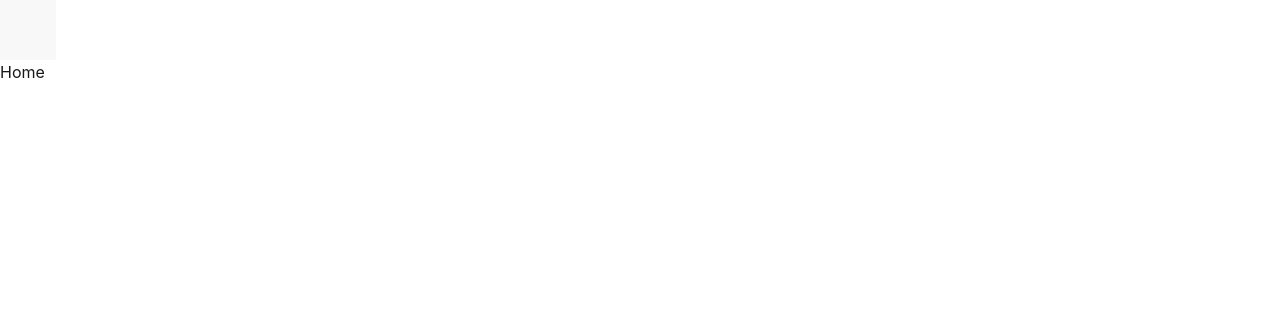
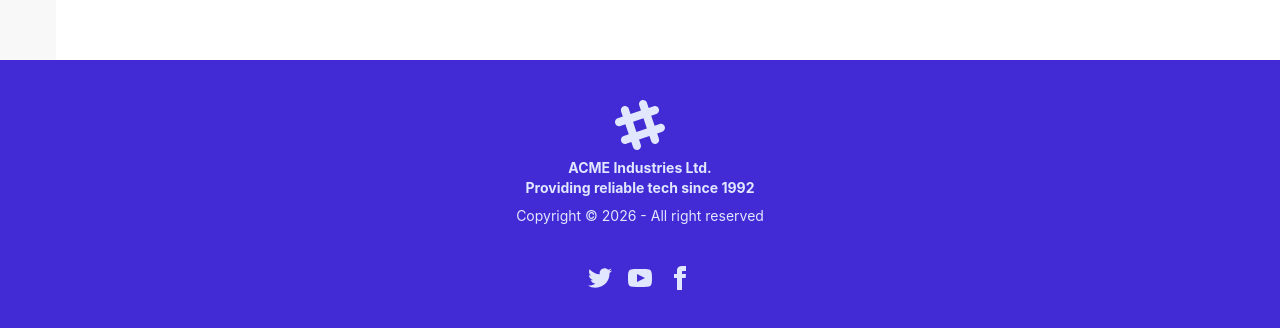
Before and after one commit to Manivass/judgeX-web, a React (Vite) app: page / in a window 1280 px wide. Shown: the part 804-1132 px from the top of the page. Before the commit the page ends 888 px from the top, so only its background shows below. Built offline with nearby package versions, Linux system fonts and the light colour scheme.

Commit message:
added footer

```diff
--- a/package.json
+++ b/package.json
@@ -15,6 +15,7 @@
     "dotenv": "^17.4.2",
     "react": "^19.2.6",
     "react-dom": "^19.2.6",
+    "react-icons": "^5.6.0",
     "react-router": "^7.17.0",
     "react-router-dom": "^7.17.0",
     "tailwindcss": "^4.3.0"
--- a/src/App.jsx
+++ b/src/App.jsx
@@ -1,12 +1,12 @@
 import Login from "./components/Login";
-import { createBrowserRouter, Outlet, RouterProvider } from "react-router-dom";
-import Home from "./components/Home";
+import { createBrowserRouter, RouterProvider } from "react-router-dom";
 import Navbar from "./components/Navbar";
+import Footer from "./components/Footer";
 export const Layout = () => {
   return (
     <>
       <Navbar />
-      <Outlet />
+      <Footer />
     </>
   );
 };
@@ -19,12 +19,6 @@
   {
     path: "/",
     element: <Layout />,
-    children: [
-      {
-        index: true,
-        element: <Home />,
-      },
-    ],
   },
 ]);
 
--- /dev/null
+++ b/src/components/Footer.jsx
@@ -0,0 +1,66 @@
+const Footer = () => {
+  return (
+    <div>
+      <footer className="footer footer-horizontal footer-center bg-primary text-primary-content p-10">
+        <aside>
+          <svg
+            width="50"
+            height="50"
+            viewBox="0 0 24 24"
+            xmlns="http://www.w3.org/2000/svg"
+            fillRule="evenodd"
+            clipRule="evenodd"
+            className="inline-block fill-current"
+          >
+            <path d="M22.672 15.226l-2.432.811.841 2.515c.33 1.019-.209 2.127-1.23 2.456-1.15.325-2.148-.321-2.463-1.226l-.84-2.518-5.013 1.677.84 2.517c.391 1.203-.434 2.542-1.831 2.542-.88 0-1.601-.564-1.86-1.314l-.842-2.516-2.431.809c-1.135.328-2.145-.317-2.463-1.229-.329-1.018.211-2.127 1.231-2.456l2.432-.809-1.621-4.823-2.432.808c-1.355.384-2.558-.59-2.558-1.839 0-.817.509-1.582 1.327-1.846l2.433-.809-.842-2.515c-.33-1.02.211-2.129 1.232-2.458 1.02-.329 2.13.209 2.461 1.229l.842 2.515 5.011-1.677-.839-2.517c-.403-1.238.484-2.553 1.843-2.553.819 0 1.585.509 1.85 1.326l.841 2.517 2.431-.81c1.02-.33 2.131.211 2.461 1.229.332 1.018-.21 2.126-1.23 2.456l-2.433.809 1.622 4.823 2.433-.809c1.242-.401 2.557.484 2.557 1.838 0 .819-.51 1.583-1.328 1.847m-8.992-6.428l-5.01 1.675 1.619 4.828 5.011-1.674-1.62-4.829z"></path>
+          </svg>
+          <p className="font-bold">
+            ACME Industries Ltd.
+            <br />
+            Providing reliable tech since 1992
+          </p>
+          <p>Copyright © {new Date().getFullYear()} - All right reserved</p>
+        </aside>
+        <nav>
+          <div className="grid grid-flow-col gap-4">
+            <a>
+              <svg
+                xmlns="http://www.w3.org/2000/svg"
+                width="24"
+                height="24"
+                viewBox="0 0 24 24"
+                className="fill-current"
+              >
+                <path d="M24 4.557c-.883.392-1.832.656-2.828.775 1.017-.609 1.798-1.574 2.165-2.724-.951.564-2.005.974-3.127 1.195-.897-.957-2.178-1.555-3.594-1.555-3.179 0-5.515 2.966-4.797 6.045-4.091-.205-7.719-2.165-10.148-5.144-1.29 2.213-.669 5.108 1.523 6.574-.806-.026-1.566-.247-2.229-.616-.054 2.281 1.581 4.415 3.949 4.89-.693.188-1.452.232-2.224.084.626 1.956 2.444 3.379 4.6 3.419-2.07 1.623-4.678 2.348-7.29 2.04 2.179 1.397 4.768 2.212 7.548 2.212 9.142 0 14.307-7.721 13.995-14.646.962-.695 1.797-1.562 2.457-2.549z"></path>
+              </svg>
+            </a>
+            <a>
+              <svg
+                xmlns="http://www.w3.org/2000/svg"
+                width="24"
+                height="24"
+                viewBox="0 0 24 24"
+                className="fill-current"
+              >
+                <path d="M19.615 3.184c-3.604-.246-11.631-.245-15.23 0-3.897.266-4.356 2.62-4.385 8.816.029 6.185.484 8.549 4.385 8.816 3.6.245 11.626.246 15.23 0 3.897-.266 4.356-2.62 4.385-8.816-.029-6.185-.484-8.549-4.385-8.816zm-10.615 12.816v-8l8 3.993-8 4.007z"></path>
+              </svg>
+            </a>
+            <a>
+              <svg
+                xmlns="http://www.w3.org/2000/svg"
+                width="24"
+                height="24"
+                viewBox="0 0 24 24"
+                className="fill-current"
+              >
+                <path d="M9 8h-3v4h3v12h5v-12h3.642l.358-4h-4v-1.667c0-.955.192-1.333 1.115-1.333h2.885v-5h-3.808c-3.596 0-5.192 1.583-5.192 4.615v3.385z"></path>
+              </svg>
+            </a>
+          </div>
+        </nav>
+      </footer>
+    </div>
+  );
+};
+
+export default Footer;
--- a/src/components/Login.jsx
+++ b/src/components/Login.jsx
@@ -1,6 +1,7 @@
 import { useState, useEffect } from "react";
 import axios from "axios";
 import { BASE_URL } from "../utils/constant";
+import { useNavigate } from "react-router";
 
 const Login = () => {
   let [firstName, setFirstName] = useState("");
@@ -8,16 +9,17 @@
   let [email, setEmail] = useState("");
   let [password, setPassword] = useState("");
   let [signup, setsignUp] = useState(false);
+  const navigate = useNavigate();
   console.log(useEffect);
   const handleGoogleLogin = async (response) => {
     try {
       console.log("Google Token:", response.credential);
-      const res = await axios.post(
+      await axios.post(
         BASE_URL + "/google-login",
-        { token: response.credential, provider: "google" },
+        { token: response.credential, authProvider: "google" },
         { withCredentials: true },
       );
-      console.log("Backend response:", res.data);
+      navigate("/");
     } catch (err) {
       console.log(err);
     }
--- a/src/components/Navbar.jsx
+++ b/src/components/Navbar.jsx
@@ -1,3 +1,5 @@
+import Home from "./Home";
+
 const Navbar = () => {
   return (
     <div>
@@ -73,7 +75,9 @@
             <div className="px-4">Navbar Title</div>
           </nav>
           {/* Page content here */}
-          <div className="p-4">Page Content</div>
+          <div className="p-4">
+            <Home />
+          </div>
         </div>
 
         <div className="drawer-side is-drawer-close:overflow-visible">
```
Also changed, not shown: 1 other file (tests, documents, lock files or other folders).
